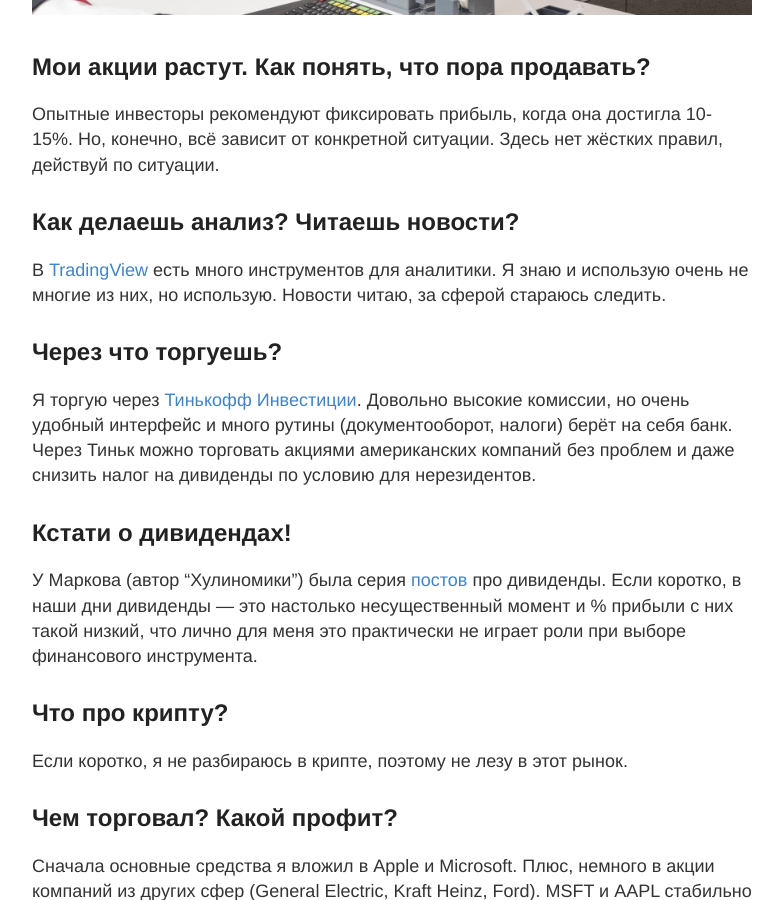
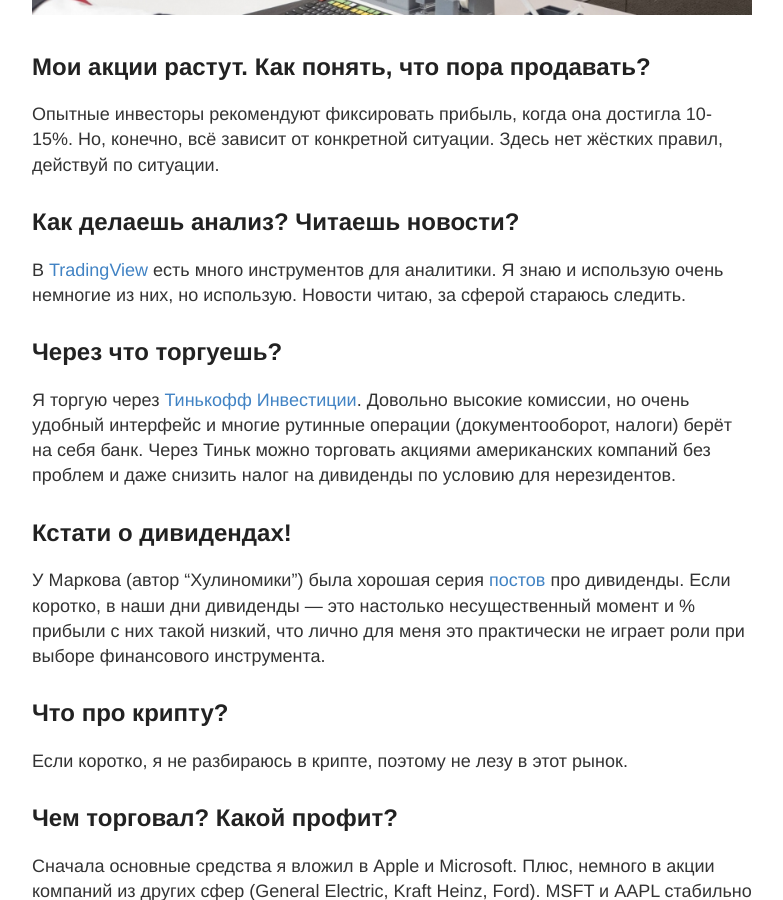
Before and after one commit to sombro/nbuevich.com, a Jekyll site: the page built from blog/_posts/2019-7-13-pro-investirovanie.md, in a window 1280 px wide and 900 px high, scrolled down 2195 px. Shown: the whole window, without its empty margins (248-1031 px from the left). Built offline with Jekyll 4.4.1, drawn with Linux system fonts in a browser that asks for light colours; some of the changed text lies outside the part shown.

Commit message:
content fix

```diff
--- a/blog/_posts/2019-7-13-pro-investirovanie.md
+++ b/blog/_posts/2019-7-13-pro-investirovanie.md
@@ -35,15 +35,15 @@ tags: [finance, business, investment, stocks, money]
 
 ## Как делаешь анализ? Читаешь новости? ##
 
-В <a href="https://tradinview.com">TradingView</a> есть много инструментов для аналитики. Я знаю и использую очень не многие из них, но использую. Новости читаю, за сферой стараюсь следить.
+В <a href="https://tradinview.com">TradingView</a> есть много инструментов для аналитики. Я знаю и использую очень немногие из них, но использую. Новости читаю, за сферой стараюсь следить.
 
 ## Через что торгуешь? ##
 
-Я торгую через <a href="https://www.tinkoff.ru/sl/32DVSGNh87Z">Тинькофф Инвестиции</a>. Довольно высокие комиссии, но очень удобный интерфейс и много рутины (документооборот, налоги) берёт на себя банк. Через Тиньк можно торговать акциями американских компаний без проблем и даже снизить налог на дивиденды по условию для нерезидентов.
+Я торгую через <a href="https://www.tinkoff.ru/sl/32DVSGNh87Z">Тинькофф Инвестиции</a>. Довольно высокие комиссии, но очень удобный интерфейс и многие рутинные операции (документооборот, налоги) берёт на себя банк. Через Тиньк можно торговать акциями американских компаний без проблем и даже снизить налог на дивиденды по условию для нерезидентов.
 
 ## Кстати о дивидендах! ##
 
-У Маркова (автор “Хулиномики”) была серия <a href="https://t.me/hoolinomics/570">постов</a> про дивиденды. Если коротко, в наши дни дивиденды — это настолько несущественный момент и % прибыли с них такой низкий, что лично для меня это практически не играет роли при выборе финансового инструмента.
+У Маркова (автор “Хулиномики”) была хорошая серия <a href="https://t.me/hoolinomics/570">постов</a> про дивиденды. Если коротко, в наши дни дивиденды — это настолько несущественный момент и % прибыли с них такой низкий, что лично для меня это практически не играет роли при выборе финансового инструмента.
 
 ## Что про крипту? ##
 
```
Also changed, not shown: other parts of blog/_posts/2019-7-13-pro-investirovanie.md (+1 -1 lines).
